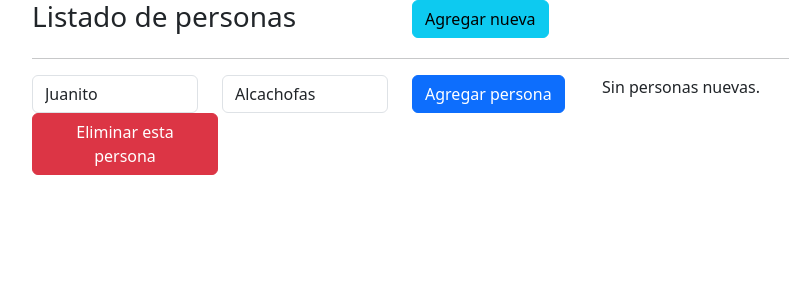
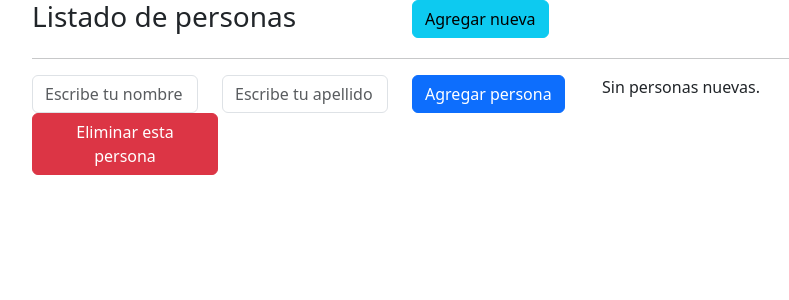
Before and after one commit to FernandoOnate/listadoPersonasAngular, an Angular app: page /personas/0 in a window 1280 px wide. Shown: the top 300 px of the page, without its empty margins (50-839 px from the left). Built offline with nearby package versions, Linux system fonts and the light colour scheme.

Commit message:
- Clase queryParams

```diff
--- a/src/app/personas/formulario/formulario.component.html
+++ b/src/app/personas/formulario/formulario.component.html
@@ -22,7 +22,7 @@
             <div class="form-group col-md-2">
                 <!-- COMENTADO POR CLASE VIEW CHILD -->
                 <!-- <button (click)="agregarPersona(nombreInput,apellidoInput)" class="btn btn-primary" type="submit">Agregar persona</button> -->
-                <button class="btn btn-primary" type="submit">Agregar persona</button>
+                <button class="btn btn-primary" type="submit">{{textoBoton}}</button>
             </div>
             <div class="form-group col-md-2" *ngIf="showMessage; else listaDesplegada">
                 {{mensaje}}
--- a/src/app/personas/formulario/formulario.component.ts
+++ b/src/app/personas/formulario/formulario.component.ts
@@ -14,6 +14,8 @@ import { ActivatedRoute, Router } from '@angular/router';
 })
 export class FormularioComponent implements OnInit {
   index: number;
+  modoEdicion:number;
+  textoBoton:string;
   // COMENTADO POR CLASE REFERENCIA LOCAL EN ANGULAR 288
   nombreInput: string;
   apellidoInput: string;
@@ -29,17 +31,22 @@ export class FormularioComponent implements OnInit {
     private router: Router,
     private route: ActivatedRoute
   ) {
-    this.personasService.saludar.subscribe(
-      (index: number) => { alert('El indice es ' + index) },
-      (e: any) => { console.log('error ', e) }
-    )
+    // this.personasService.saludar.subscribe(
+    //   (index: number) => { alert('El indice es ' + index) },
+    //   (e: any) => { console.log('error ', e) }
+    // )
   }
   ngOnInit(): void {
     this.index = this.route.snapshot.params['id'];
-    if (this.index) {
+    this.modoEdicion = +this.route.snapshot.queryParams['modoEdicion'];
+
+    if (this.index != null && this.modoEdicion != null && this.modoEdicion === 1) {
       const persona: Persona = this.personasService.encontrarPersona(this.index);
       this.nombreInput = persona.nombre;
       this.apellidoInput = persona.apellido;
+      this.textoBoton = 'Editar persona';
+    }else{
+      this.textoBoton = 'Agregar persona';
     }
   }
   // COMENTADO POR CLASE DATA SERVICE EN ANGULAR
@@ -49,7 +56,7 @@ export class FormularioComponent implements OnInit {
   onGuardarPersona(): void {
     const personaNueva = new Persona(this.nombreInput, this.apellidoInput);
 
-    if (this.index) {
+    if (this.index && this.modoEdicion != null && this.modoEdicion === 1) {
       this.personasService.modificarPersona(this.index, personaNueva);
     } else {
       // COMENTADO POR CLASE LOCAL REFERENCE
--- a/src/app/personas/persona/persona.component.html
+++ b/src/app/personas/persona/persona.component.html
@@ -3,7 +3,10 @@
         <div class="col">
             <div >
                 {{indice+1}}. {{persona.nombre}} {{persona.apellido}}
-                <a [routerLink]="['/personas/',indice]">Edit</a>
+                <a
+                [routerLink]="['/personas/',indice]"
+                [queryParams]="{modoEdicion:'1'}"
+                >Edit</a>
             </div>
         </div>
     </div>
```
